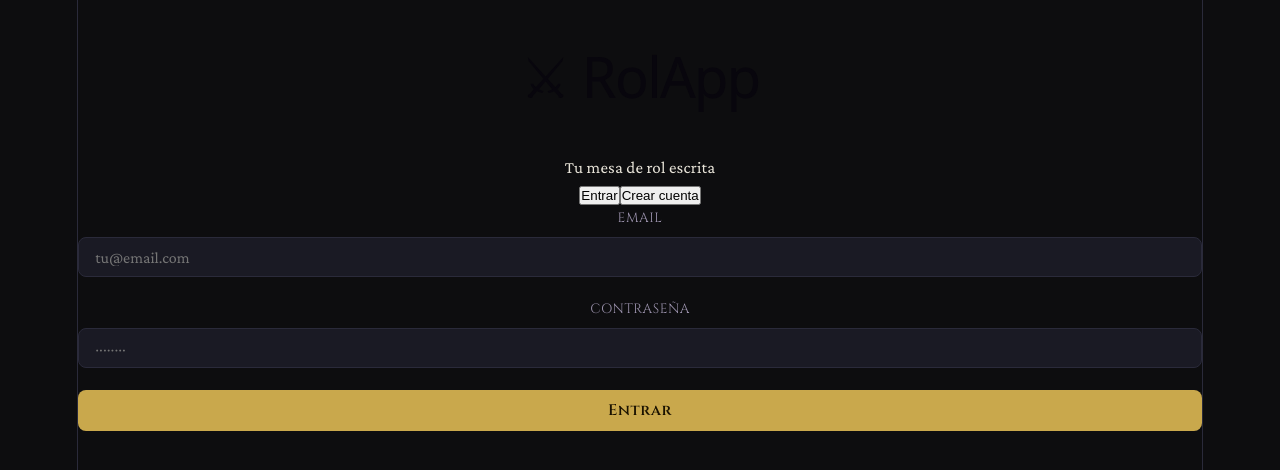
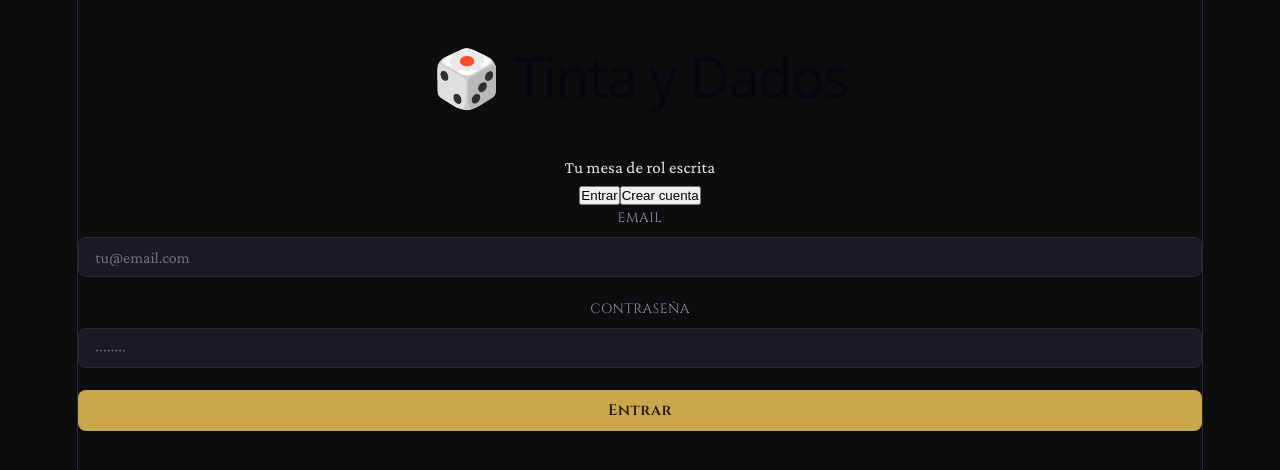
Before and after one commit to Ivanjvillac/rol-app, a React (Vite) app: page / in a window 1280 px wide. Shown: the top 470 px of the page. Built offline with nearby package versions, Linux system fonts and the light colour scheme; no server answers.

Commit message:
nombre Tinta y Dados + iconos navbar

```diff
--- a/index.html
+++ b/index.html
@@ -4,7 +4,7 @@
     <meta charset="UTF-8" />
     <link rel="icon" type="image/svg+xml" href="/favicon.svg" />
     <meta name="viewport" content="width=device-width, initial-scale=1.0" />
-    <title>rol-app</title>
+    <title>Tinta y Dados</title>
   </head>
   <body>
     <div id="root"></div>
--- a/src/App.jsx
+++ b/src/App.jsx
@@ -32,19 +32,18 @@ function AppInner({ page, navigate, selectedUniverso, setSelectedUniverso, cerra
   return (
     <div className="app">
       <nav className="navbar">
-        <span className="nav-brand" onClick={() => navigate('home')}>⚔ Rol App</span>
+        <span className="nav-brand" onClick={() => navigate('home')}>🎲 Tinta y Dados</span>
         <div className="nav-links">
-          <button onClick={() => navigate('home')} className={page === 'home' ? 'active' : ''}>Inicio</button>
-          <button onClick={() => navigate('universos')} className={page === 'universos' ? 'active' : ''}>Universos</button>
-          <button onClick={() => navigate('personajes')} className={page === 'personajes' ? 'active' : ''}>Personajes</button>
-          <button onClick={() => navigate('mesa')} className={page === 'mesa' ? 'active' : ''}>Mesa de Rol</button>
+<button onClick={() => navigate('home')} className={page === 'home' ? 'active' : ''}>🏠 Inicio</button>
+<button onClick={() => navigate('universos')} className={page === 'universos' ? 'active' : ''}>🌍 Universos</button>
+<button onClick={() => navigate('personajes')} className={page === 'personajes' ? 'active' : ''}>👤 Personajes</button>
+<button onClick={() => navigate('mesa')} className={page === 'mesa' ? 'active' : ''}>⚔️ Mesa de Rol</button>
       <button onClick={() => navigate('perfil')} className={page === 'perfil' ? 'active' : ''}>👤 Perfil</button>
          {userEmail === import.meta.env.VITE_SUPERADMIN_EMAIL && (
 
  <button onClick={() => navigate('admin')} className={page === 'admin' ? 'active' : ''}>⚡ Admin</button>
 )}
-          <button onClick={cerrarSesion} className="btn-cerrar">Salir</button>
-        </div>
+<button onClick={cerrarSesion} className="btn-cerrar">🚪 Salir</button>        </div>
       </nav>
 
       {msgInvitacion && (
--- a/src/pages/Auth.jsx
+++ b/src/pages/Auth.jsx
@@ -50,8 +50,8 @@ export default function Auth() {
     <div className="auth-screen">
       <div className="auth-glow" />
       <div className="auth-box">
-        <h1 className="auth-title">⚔ RolApp</h1>
-        <p className="auth-subtitle">Tu mesa de rol escrita</p>
+        <h1 className="auth-title">🎲 Tinta y Dados</h1>
+<p className="auth-subtitle">Tu mesa de rol escrita</p>
 
         {tokenPendiente && (
           <div className="auth-mensaje" style={{ marginBottom: '1.2rem' }}>
--- a/src/pages/Home.jsx
+++ b/src/pages/Home.jsx
@@ -7,7 +7,7 @@ export default function Home({ navigate }) {
     <div className="home">
       <div className="home-hero">
         <div className="home-hero-glow" />
-        <h1 className="home-title">⚔ RolApp</h1>
+        <h1 className="home-title">🎲 Tinta y Dados</h1>
         <p className="home-subtitle">Tu mesa de rol escrita. Sin límites, sin IA. Solo tu historia.</p>
         <button className="btn-primary btn-lg" onClick={() => navigate('universos')}>
           Comenzar →
```
